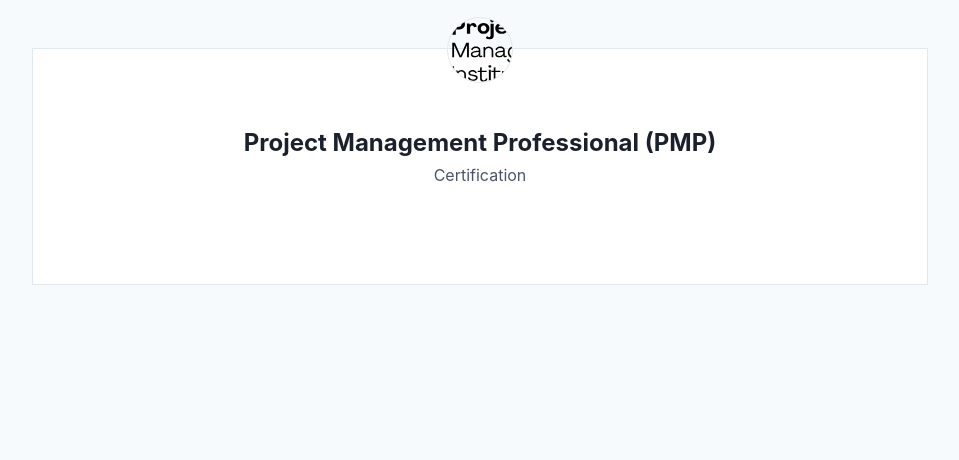
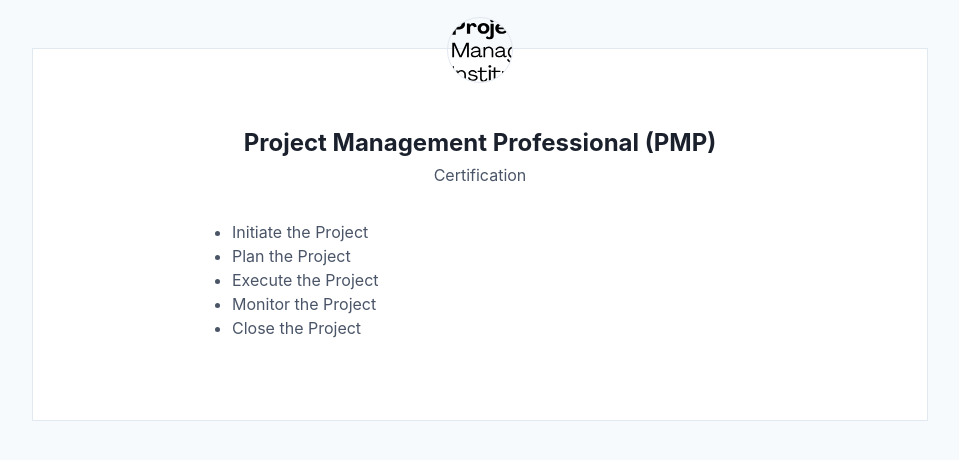
Before and after one commit to greglejeune/blog, a Jekyll site: the page built from _posts/2020-02-07-PMP.md, in a window 1280 px wide. Shown: the top 460 px of the page, without its empty margins (160-1119 px from the left). Built offline with Jekyll 4.4.1, drawn with Linux system fonts in a browser that asks for light colours.

Commit message:
Update 2020-02-07-PMP.md

```diff
--- a/_posts/2020-02-07-PMP.md
+++ b/_posts/2020-02-07-PMP.md
@@ -6,6 +6,14 @@
 categories: gdp
 ---
 
-<div>
+<div class="body">
+
+  <ul>
+    <li>Initiate the Project</li>
+    <li>Plan the Project</li>
+    <li>Execute the Project</li>
+    <li>Monitor the Project</li>
+    <li>Close the Project</li>
+  </ul>
 
 </div>
```
